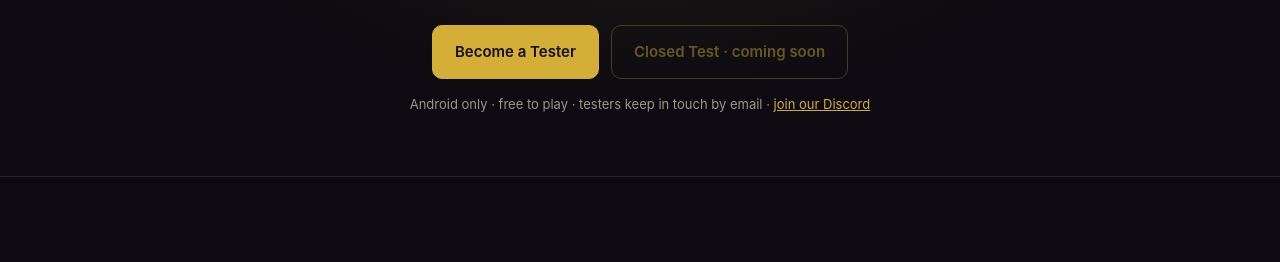
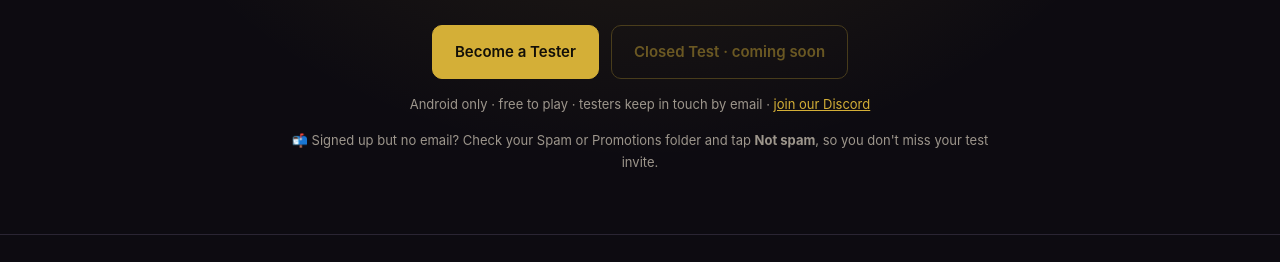
Before and after one commit to ascender-studio/ascender-studio.github.io, a plain HTML site: page index.html in a window 1280 px wide. Shown: the part 509-771 px from the top of the page. Drawn offline with Linux system fonts and the light colour scheme.

Commit message:
Add files via upload

```diff
--- a/index.html
+++ b/index.html
@@ -39,6 +39,7 @@
       <span class="btn off" aria-disabled="true">Closed Test · coming soon</span>
     </div>
     <p class="cta-note">Android only · free to play · testers keep in touch by email · <a href="https://discord.gg/tDu8APSSHV" target="_blank" rel="noopener">join our Discord</a></p>
+    <p class="cta-note">📬 Signed up but no email? Check your Spam or Promotions folder and tap <strong>Not spam</strong>, so you don't miss your test invite.</p>
   </div>
 </section>
 
@@ -106,6 +107,7 @@
     <p class="meta">21 November 2026</p>
     <h3>Closed test sign-ups are open</h3>
     <p>Karma Path is getting ready for its closed test on Google Play. <a href="https://forms.gle/QPukY66ZGTLKKNnLA" target="_blank" rel="noopener">Sign up here</a> with the Gmail on your Android phone and we'll email you the moment the test opens. Testers play free before launch and help shape the game.</p>
+    <p>📬 No email from us? Check your Spam or Promotions folder and tap "Not spam".</p>
   </article>
 </section>
 
```
